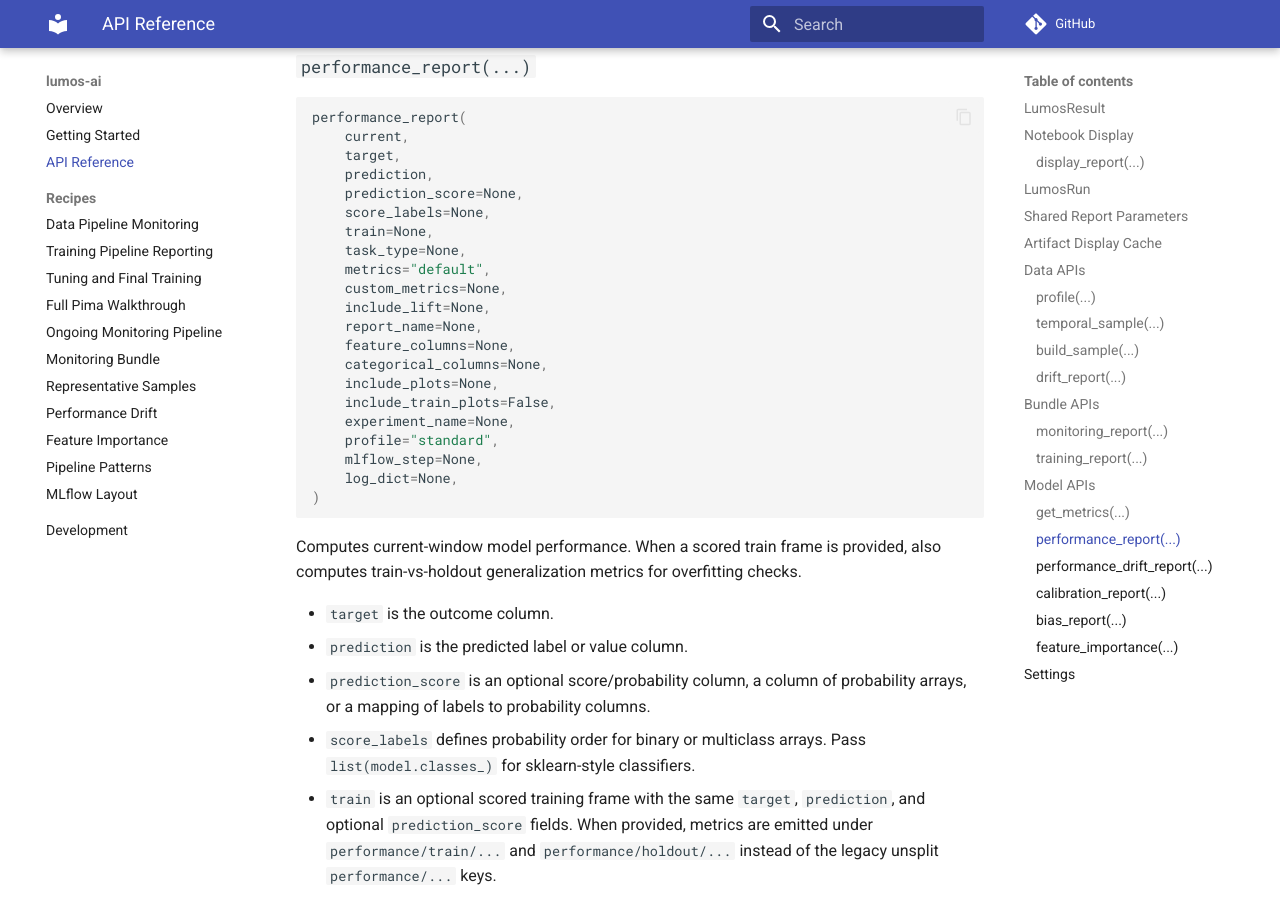
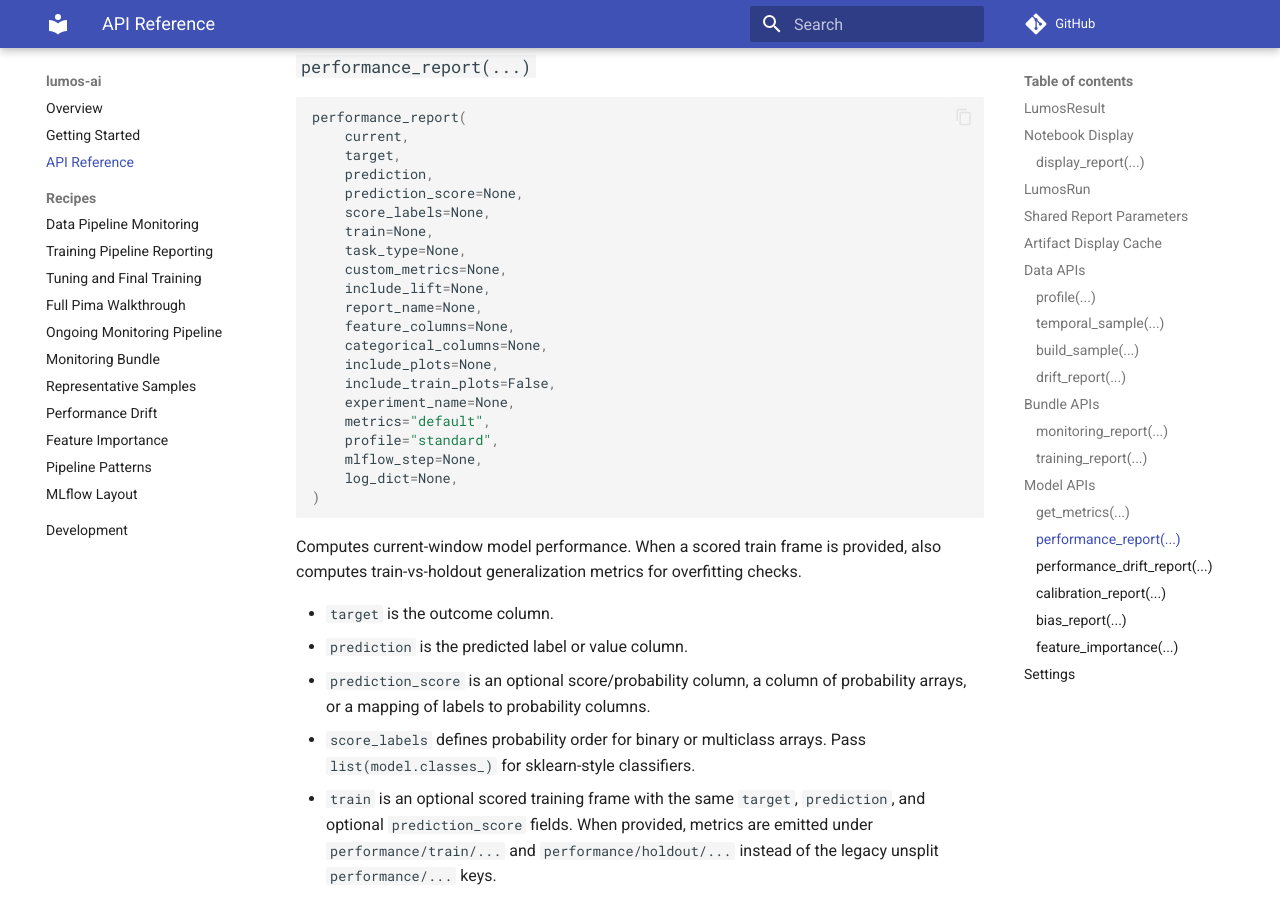
Before and after one commit to rmenziejr/lumos-ai, an MkDocs documentation site: the page built from docs/api.md, in a window 1280 px wide and 900 px high, scrolled down 10033 px. Built offline with MkDocs 1.6.1 and Material for MkDocs 9.7.7, drawn with Linux system fonts in a browser that asks for light colours; comment, search, counter and statistics services are not loaded; part of the change alters nothing that is shown.

```diff
--- a/docs/api.md
+++ b/docs/api.md
@@ -369,7 +369,6 @@ performance_report(
     score_labels=None,
     train=None,
     task_type=None,
-    metrics="default",
     custom_metrics=None,
     include_lift=None,
     report_name=None,
@@ -378,6 +377,7 @@ performance_report(
     include_plots=None,
     include_train_plots=False,
     experiment_name=None,
+    metrics="default",
     profile="standard",
     mlflow_step=None,
     log_dict=None,
```
